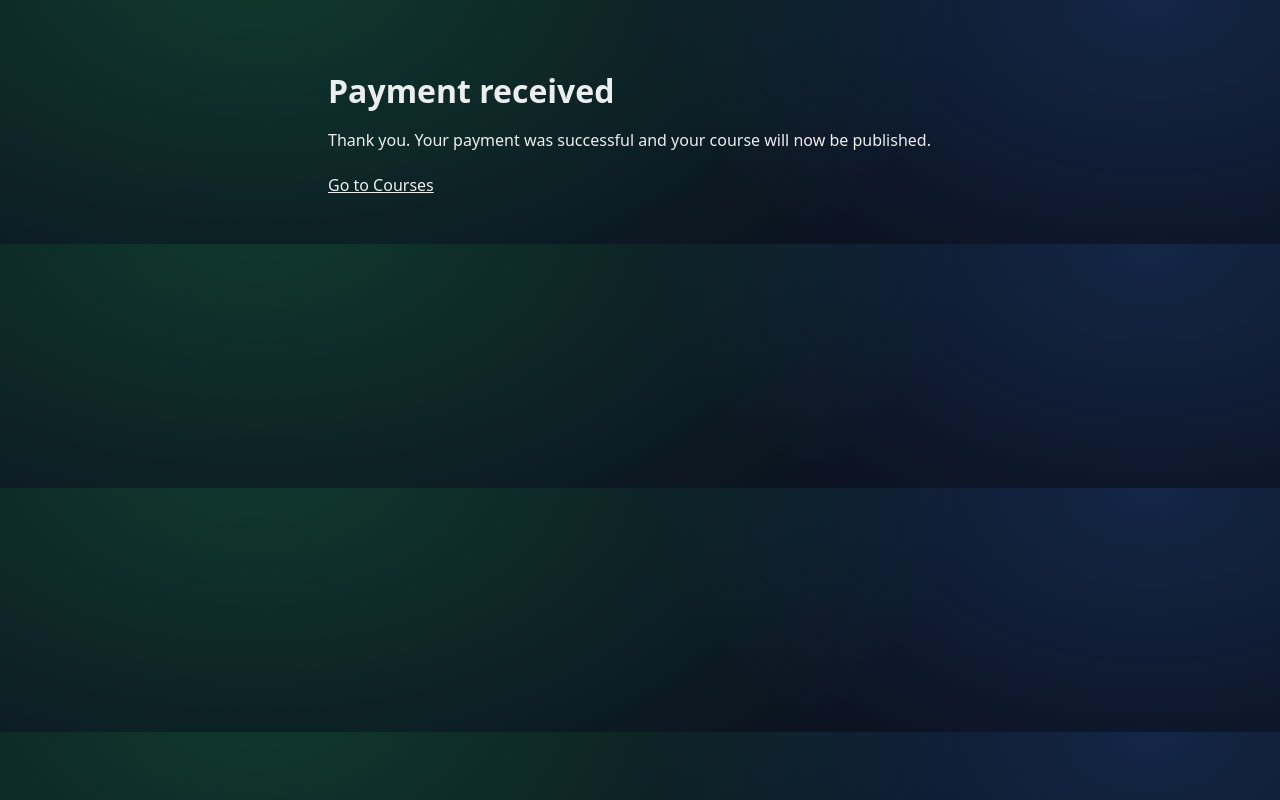
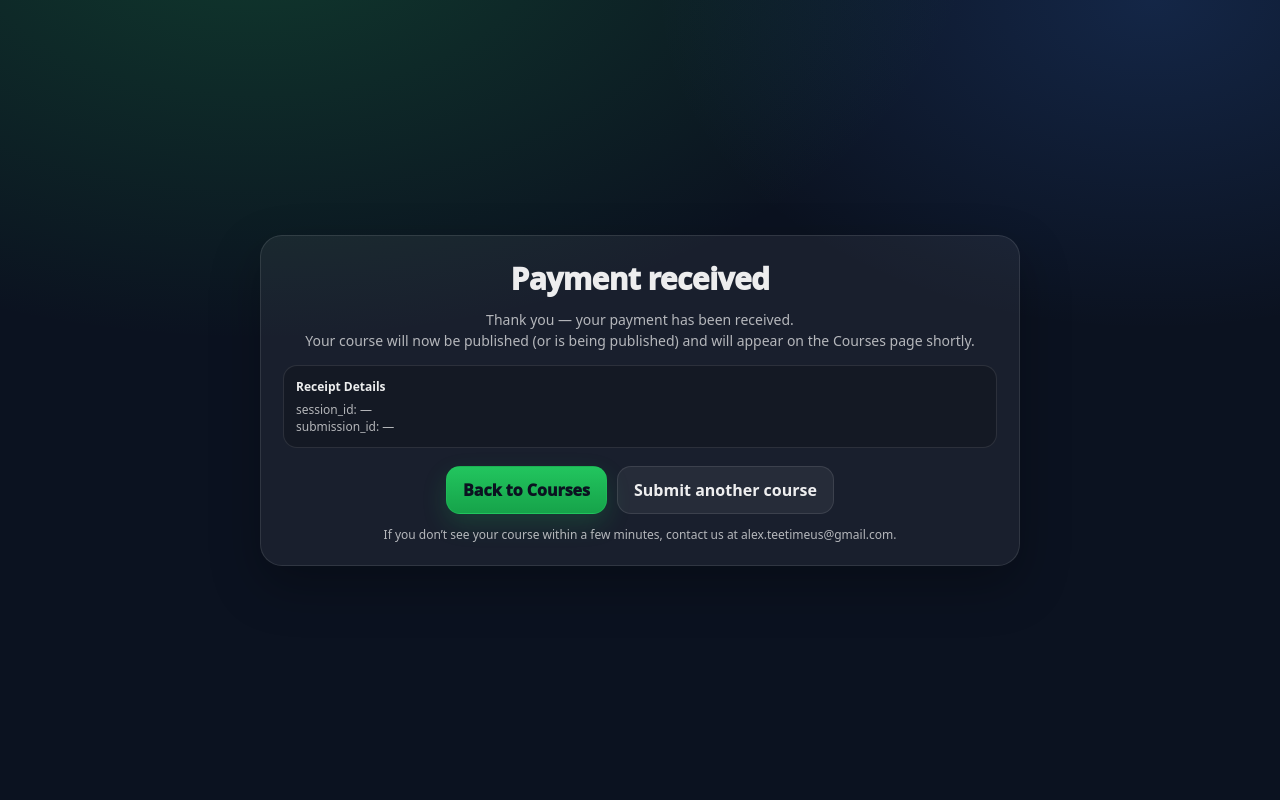
Before and after one commit to ajb0611-stack/teetimeus, a Next.js app: page /pay/success in a window 1280 px wide. Built offline with nearby package versions, Linux system fonts and the light colour scheme.

Commit message:
Fix pay success/cancel pages build (remove useSearchParams)

```diff
--- a/src/app/pay/success/page.tsx
+++ b/src/app/pay/success/page.tsx
@@ -1,29 +1,118 @@
-"use client";
+import Link from "next/link";
 
-import Link from "next/link";
-import { useSearchParams } from "next/navigation";
+export const dynamic = "force-dynamic";
 
-export default function PaySuccessPage() {
-  const sp = useSearchParams();
-  const sid = sp.get("sid");
+const ui = {
+  bg: "#0b1220",
+  surface: "rgba(255,255,255,0.06)",
+  border: "rgba(255,255,255,0.10)",
+  text: "rgba(255,255,255,0.92)",
+  muted: "rgba(255,255,255,0.68)",
+  accent: "#22c55e",
+  accent2: "#16a34a",
+  black: "#0b1220",
+};
+
+type PageProps = {
+  searchParams?: {
+    session_id?: string;
+    submission_id?: string;
+  };
+};
+
+export default function PaySuccessPage({ searchParams }: PageProps) {
+  const sessionId = searchParams?.session_id;
+  const submissionId = searchParams?.submission_id;
 
   return (
-    <div style={{ maxWidth: 720, margin: "0 auto", padding: 48, fontFamily: "system-ui" }}>
-      <h1 style={{ fontSize: 32, marginBottom: 10 }}>Payment received</h1>
-      <p style={{ fontSize: 16, lineHeight: 1.5 }}>
-        Thank you. Your payment was successful and your course will now be published.
-      </p>
+    <div
+      style={{
+        minHeight: "100vh",
+        background: `radial-gradient(1200px 700px at 20% -10%, rgba(34,197,94,0.22), transparent 60%),
+                     radial-gradient(900px 600px at 90% 0%, rgba(59,130,246,0.18), transparent 55%),
+                     ${ui.bg}`,
+        color: ui.text,
+        display: "flex",
+        alignItems: "center",
+        justifyContent: "center",
+        padding: "56px 16px",
+      }}
+    >
+      <div
+        style={{
+          maxWidth: 760,
+          width: "100%",
+          border: `1px solid ${ui.border}`,
+          background: ui.surface,
+          borderRadius: 22,
+          padding: 22,
+          boxShadow: "0 20px 50px rgba(0,0,0,0.28)",
+          textAlign: "center",
+        }}
+      >
+        <div style={{ fontSize: 30, fontWeight: 950, letterSpacing: "-0.02em" }}>
+          Payment received
+        </div>
 
-      {sid ? (
-        <p style={{ marginTop: 14, fontSize: 12, opacity: 0.75 }}>
-          Confirmation: <code>{sid}</code>
-        </p>
-      ) : null}
+        <div style={{ marginTop: 10, color: ui.muted, fontSize: 14, lineHeight: 1.5 }}>
+          Thank you — your payment has been received.
+          <br />
+          Your course will now be published (or is being published) and will appear on the Courses page shortly.
+        </div>
 
-      <div style={{ marginTop: 22 }}>
-        <Link href="/courses" style={{ textDecoration: "underline" }}>
-          Go to Courses
-        </Link>
+        <div
+          style={{
+            marginTop: 14,
+            padding: 12,
+            borderRadius: 14,
+            border: `1px solid ${ui.border}`,
+            background: "rgba(0,0,0,0.18)",
+            color: ui.muted,
+            fontSize: 12,
+            textAlign: "left",
+          }}
+        >
+          <div style={{ fontWeight: 800, color: ui.text, marginBottom: 6 }}>Receipt Details</div>
+          <div>session_id: {sessionId ?? "—"}</div>
+          <div>submission_id: {submissionId ?? "—"}</div>
+        </div>
+
+        <div style={{ marginTop: 18, display: "flex", gap: 10, justifyContent: "center", flexWrap: "wrap" }}>
+          <Link
+            href="/"
+            style={{
+              padding: "12px 16px",
+              borderRadius: 14,
+              border: "1px solid rgba(34,197,94,0.45)",
+              background: `linear-gradient(180deg, ${ui.accent}, ${ui.accent2})`,
+              color: ui.black,
+              textDecoration: "none",
+              fontWeight: 950,
+              boxShadow: "0 10px 25px rgba(34,197,94,0.18)",
+            }}
+          >
+            Back to Courses
+          </Link>
+
+          <Link
+            href="/submit"
+            style={{
+              padding: "12px 16px",
+              borderRadius: 14,
+              border: `1px solid ${ui.border}`,
+              background: "rgba(255,255,255,0.06)",
+              color: ui.text,
+              textDecoration: "none",
+              fontWeight: 900,
+            }}
+          >
+            Submit another course
+          </Link>
+        </div>
+
+        <div style={{ marginTop: 12, color: ui.muted, fontSize: 12 }}>
+          If you don’t see your course within a few minutes, contact us at alex.teetimeus@gmail.com.
+        </div>
       </div>
     </div>
   );
```
Also changed, not shown: src/app/pay/cancel/page.tsx (+106 -18 lines).
